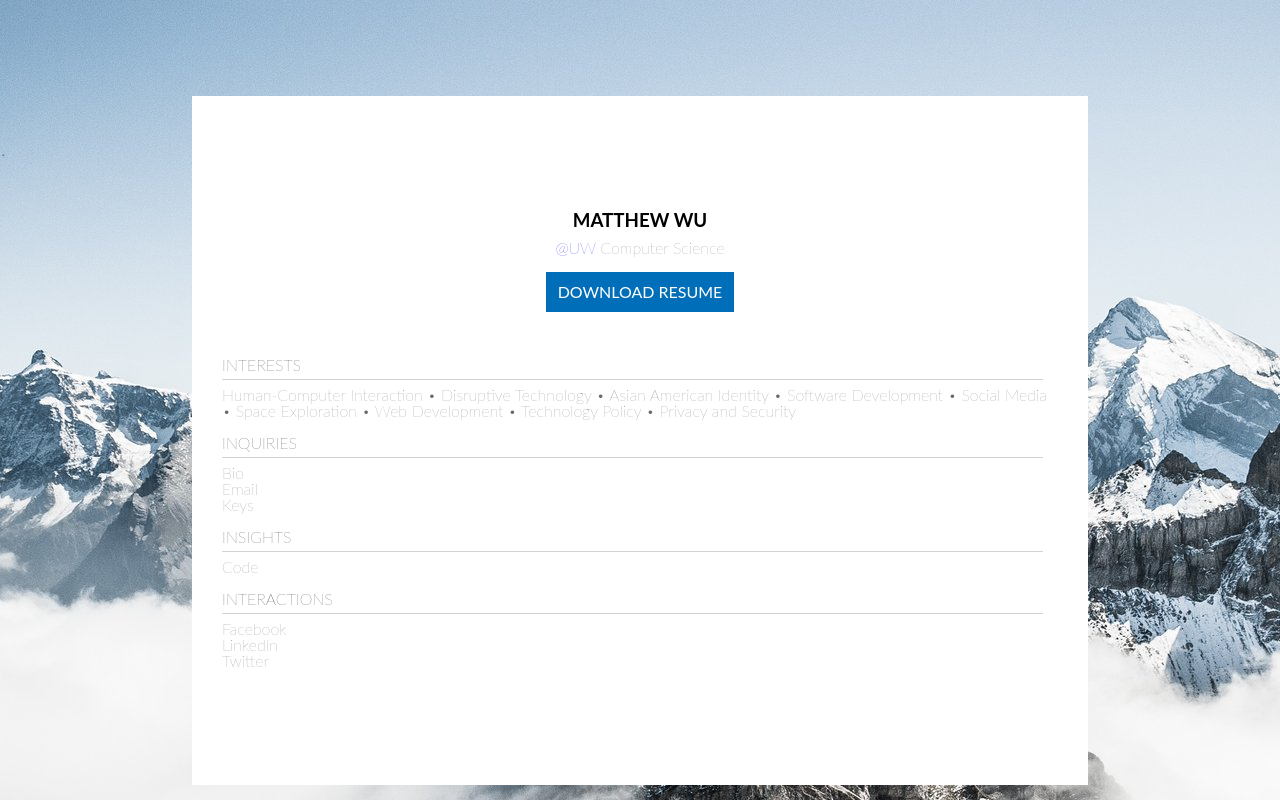
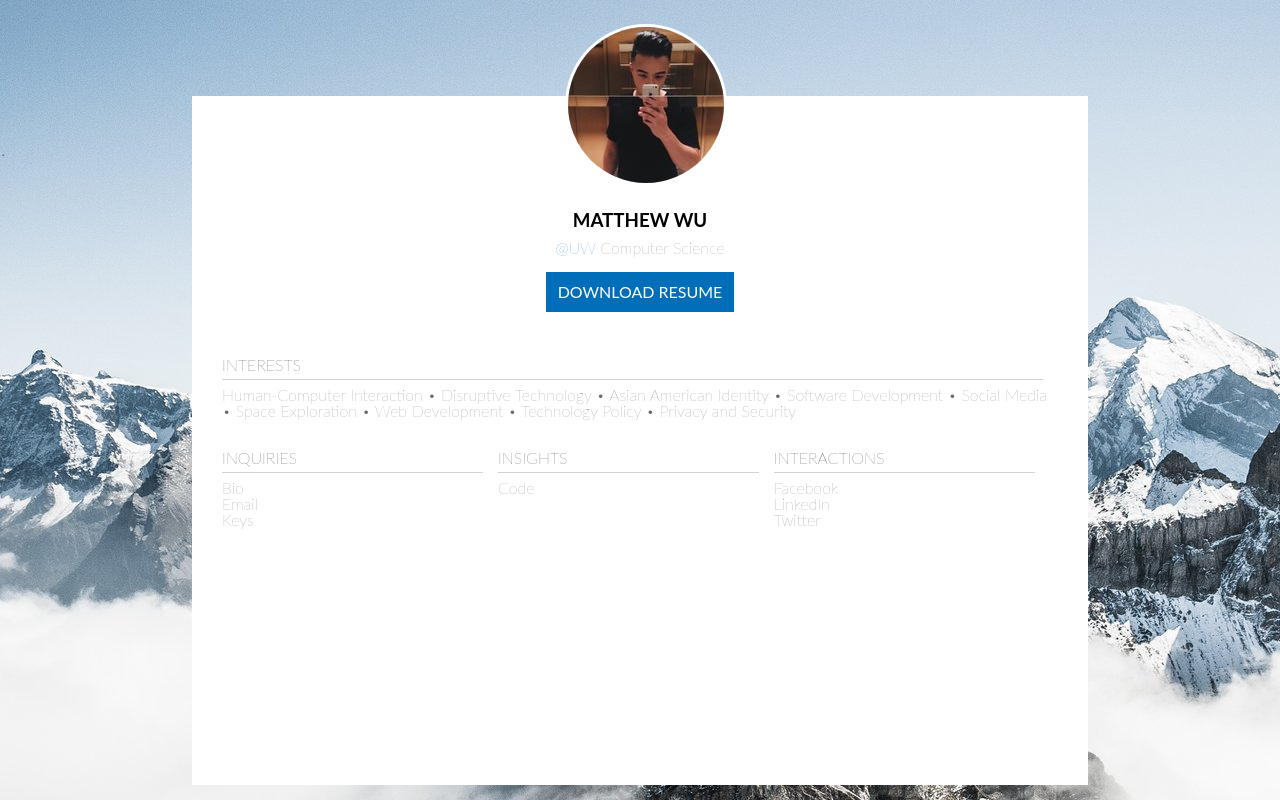
Before and after one commit to mjxw/PersonalWebsite, a plain HTML site: page index.html in a window 1280 px wide. Drawn offline with Linux system fonts and the light colour scheme.

Commit message:
Complete HTML, complete CSS

```diff
--- a/index.html
+++ b/index.html
@@ -6,6 +6,7 @@
     <title>Matthew Wu</title>
   </head>
   <body>
+    <img src= "headshot3.jpg" alt="Photo of Matthew Wu" title="Matthew Wu's Profile Picture">
     <article>
       <nav>
         <h1>MATTHEW WU</h1>
@@ -21,7 +22,7 @@
         Human-Computer Interaction • Disruptive Technology • Asian American Identity •
         Software Development • Social Media • Space Exploration • Web Development • Technology Policy • Privacy and Security
       </p>
-
+      <div>
         <h2>INQUIRIES</h2>
         <p>
           Bio
@@ -30,11 +31,14 @@
         <br>
           Keys
         </p>
+      </div>
+      <div>
         <h2>INSIGHTS</h2>
         <p>
           Code
         </p>
-
+      </div>
+      <div>
         <h2>INTERACTIONS</h2>
         <p>
           Facebook
@@ -44,6 +48,7 @@
           Twitter
         <br>
         </p>
+      </div>
     </article>
   </body>
 
--- a/style.css
+++ b/style.css
@@ -28,12 +28,21 @@ article {
   display: block;
 }
 
+
+
 nav {
   text-align: center;
 }
 
 article, aside, footer, header, hgroup, main, nav, section {
   display: block;
+}
+
+div {
+  float: left;
+  min-width: 90px;
+  width: 33%;
+  display:block;
 }
 
 p {
@@ -60,7 +69,8 @@ html {
   font-family: 'Lato', sans-serif;
 }
 
-A{
+a{
+  color: #006eb8;
   text-decoration:none
 }
 
@@ -72,3 +82,16 @@ A{
   margin: 0 0 30px;
   padding: 12px;
 }
+
+img {
+  border: 3px solid white;
+  border-radius: 50%;
+  border-top-left-radius: 50%;
+  border-top-right-radius: 50%;
+  border-bottom-right-radius: 50%;
+  border-bottom-left-radius: 50%;
+  left: calc(50% - 75px);
+  position:fixed;
+  top: 3%;
+  z-index: 1;
+}
```
Also changed, not shown: headshot3.jpg (added). Lines whose indentation alone changed are shown as unchanged.
